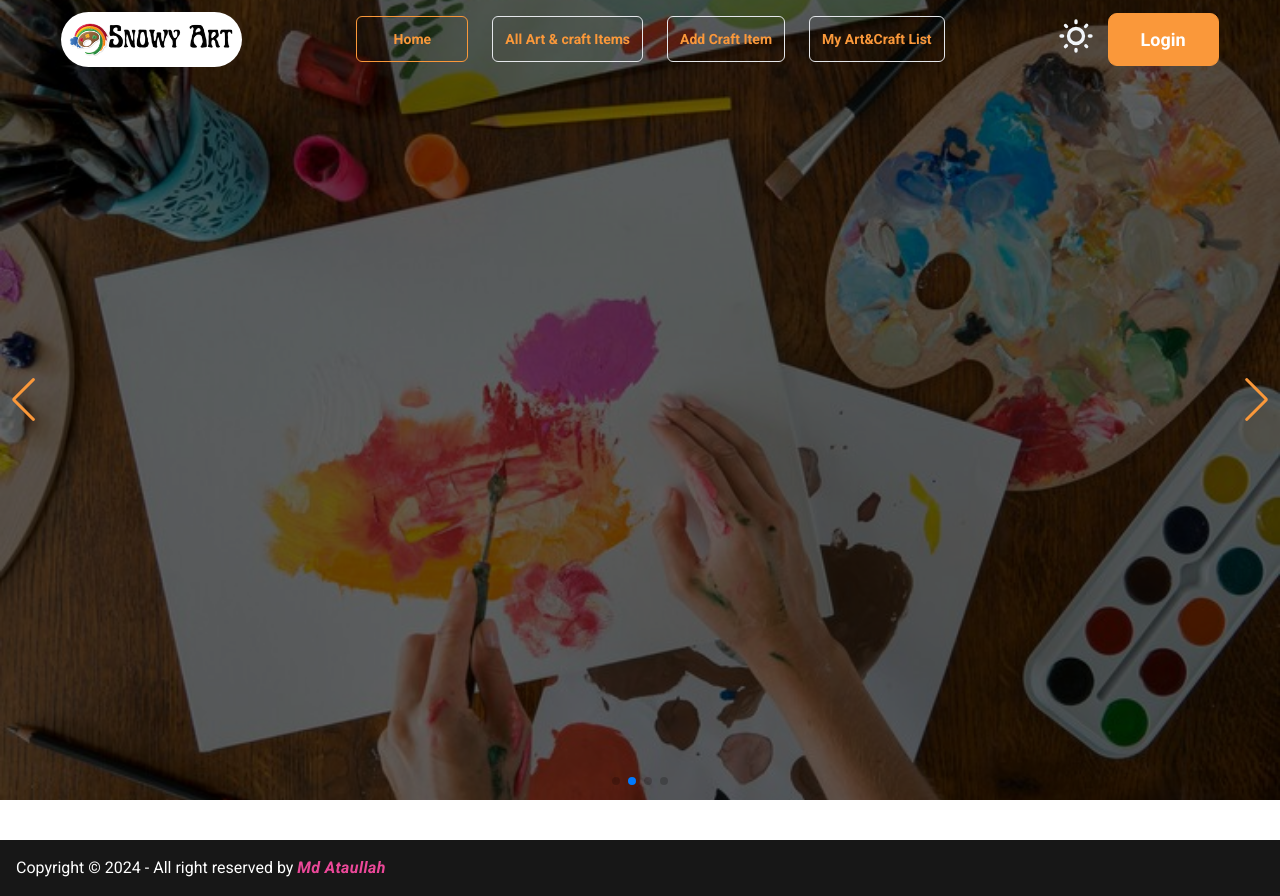
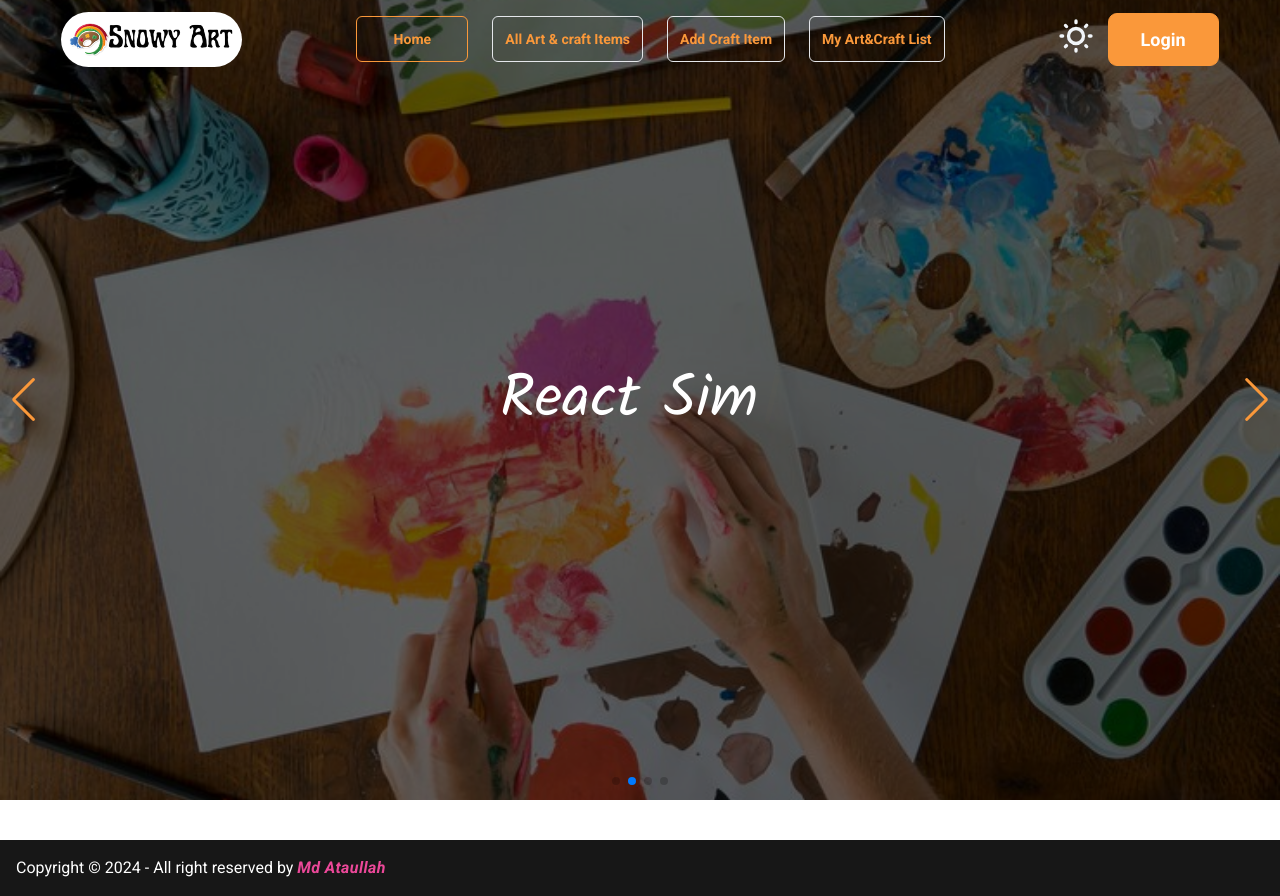
Before and after one commit to ataullah1/Snowy-Art-Client-Side, a React (Vite) app: page / in a window 1280 px wide. Built offline with nearby package versions, Linux system fonts and the light colour scheme; no server answers; a web font is replaced by a local one.

Commit message:
Banner Text adding

```diff
--- a/package.json
+++ b/package.json
@@ -16,7 +16,9 @@
     "match-sorter": "^6.3.4",
     "react": "^18.2.0",
     "react-dom": "^18.2.0",
+    "react-fast-marquee": "^1.6.4",
     "react-helmet": "^6.1.0",
+    "react-hook-form": "^7.51.3",
     "react-icons": "^5.1.0",
     "react-router-dom": "^6.23.0",
     "react-simple-typewriter": "^5.0.1",
--- a/src/components/Banner/Banner.jsx
+++ b/src/components/Banner/Banner.jsx
@@ -46,27 +46,7 @@ const Banner = () => {
             <div
               className="absolute bottom-0 left-0 right-0 top-0 h-full w-full overflow-hidden bg-fixed"
               style={{ backgroundColor: ' rgba(0, 0, 0, 0.6)' }}
-            >
-              <div className="h-full w-full flex items-center justify-center">
-                <h1 className="bannerFont text-6xl text-white">
-                  <Typewriter
-                    cursor
-                    cursorBlinking
-                    cursorColor="#fa983a"
-                    delaySpeed={1000}
-                    deleteSpeed={25}
-                    loop={0}
-                    typeSpeed={75}
-                    words={[
-                      'Hello World',
-                      'Welcome to',
-                      'React Simple Typewriter',
-                      'A Simple React Component/Hook for adding a nice Typewriter effect to your project.',
-                    ]}
-                  />
-                </h1>
-              </div>
-            </div>
+            ></div>
           </div>
         </SwiperSlide>
         <SwiperSlide>
@@ -79,7 +59,6 @@ const Banner = () => {
               backgroundRepeat: 'no-repeat',
             }}
           >
-            {' '}
             <div
               className="absolute bottom-0 left-0 right-0 top-0 h-full w-full overflow-hidden bg-fixed"
               style={{ backgroundColor: ' rgba(0, 0, 0, 0.6)' }}
@@ -96,7 +75,6 @@ const Banner = () => {
               backgroundRepeat: 'no-repeat',
             }}
           >
-            {' '}
             <div
               className="absolute bottom-0 left-0 right-0 top-0 h-full w-full overflow-hidden bg-fixed"
               style={{ backgroundColor: ' rgba(0, 0, 0, 0.6)' }}
@@ -113,7 +91,6 @@ const Banner = () => {
               backgroundRepeat: 'no-repeat',
             }}
           >
-            {' '}
             <div
               className="absolute bottom-0 left-0 right-0 top-0 h-full w-full overflow-hidden bg-fixed"
               style={{ backgroundColor: ' rgba(0, 0, 0, 0.6)' }}
@@ -121,6 +98,20 @@ const Banner = () => {
           </div>
         </SwiperSlide>
       </Swiper>
+      <div className="h-[400px] md:min-h-screen absolute top-0 left-0 z-10 w-full flex items-center justify-center ">
+        <h1 className="bannerFont text-6xl text-white text-center">
+          <Typewriter
+            cursor
+            cursorBlinking
+            cursorColor="#fa983a"
+            delaySpeed={1000}
+            deleteSpeed={25}
+            loop={0}
+            typeSpeed={95}
+            words={['Hello World', 'Welcome to', 'React Simple Typewriter']}
+          />
+        </h1>
+      </div>
     </div>
   );
 };
```
Also changed, not shown: 2 other files (tests, documents, lock files or other folders).
